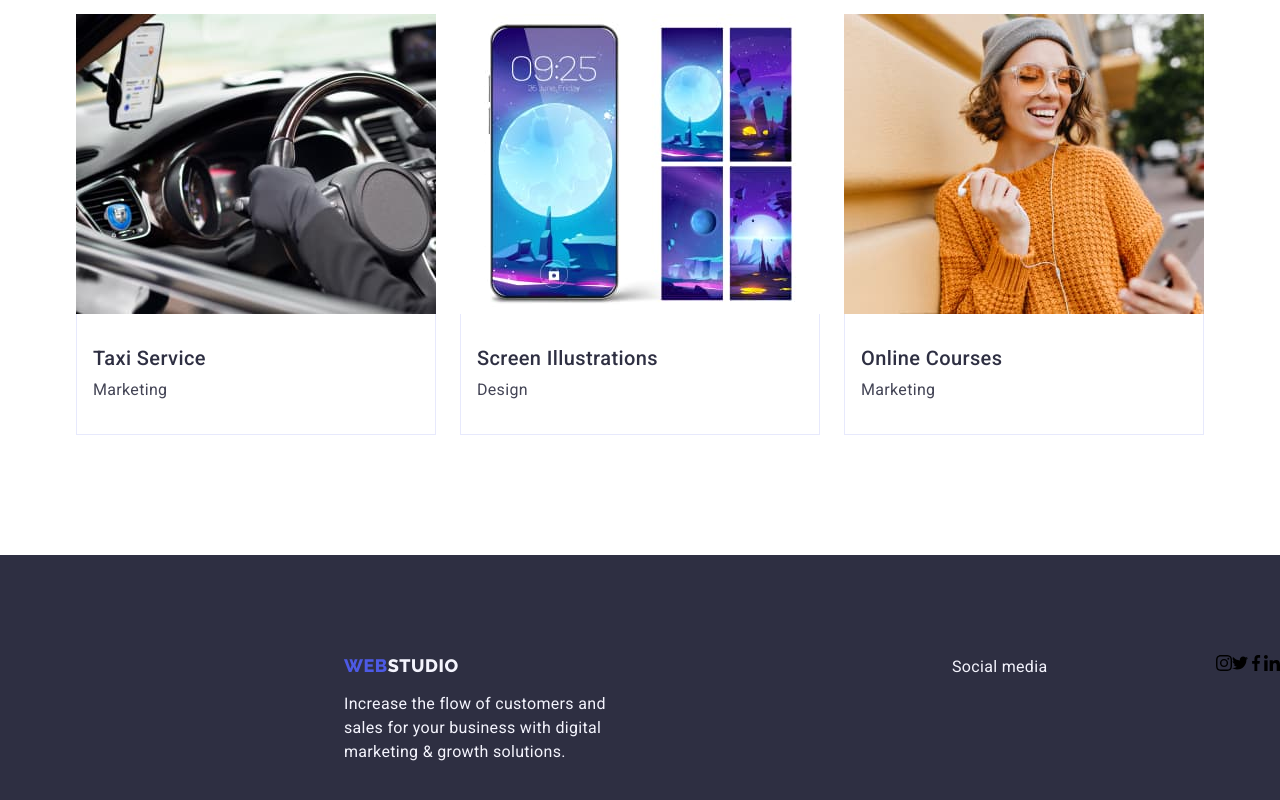
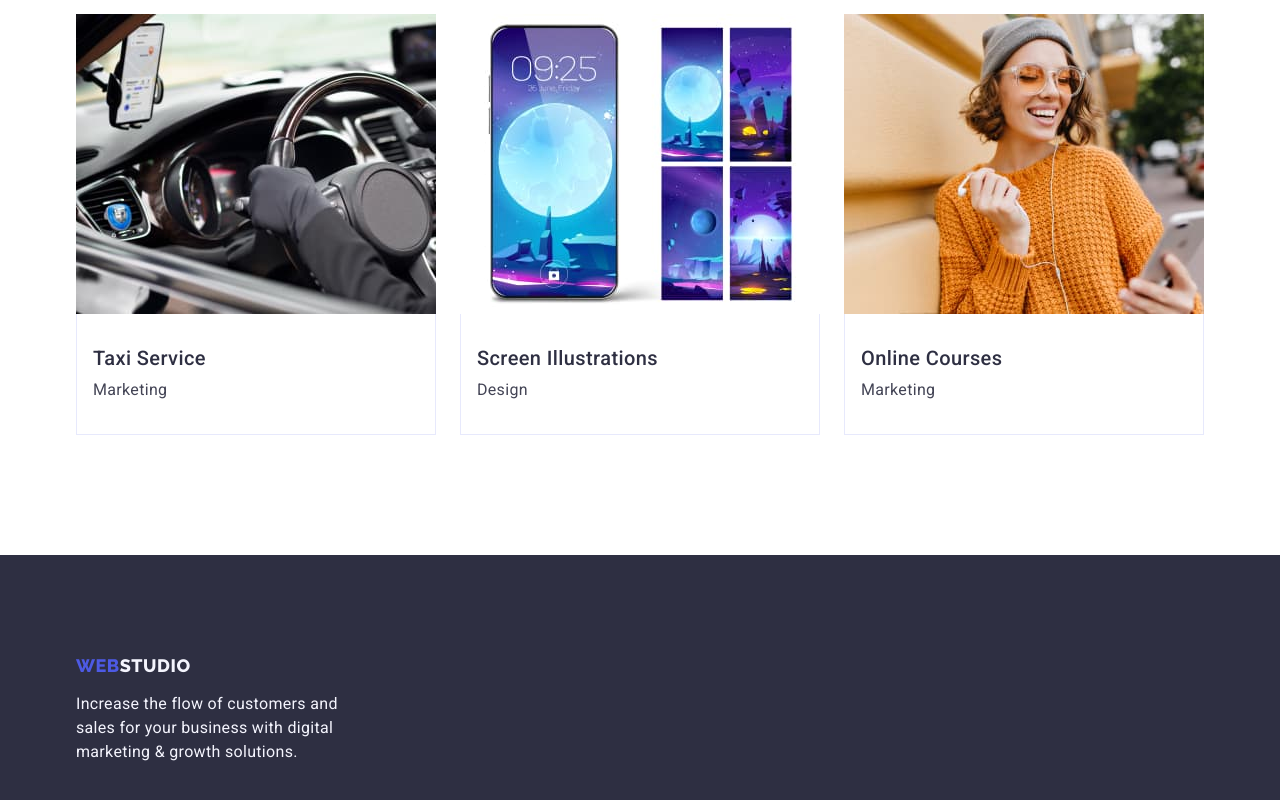
Before and after one commit to Denys-Tym/new-project-4, a plain HTML site: page index.html in a window 1280 px wide. Shown: the part 2600-3400 px from the top of the page. Drawn offline with nearby package versions, Linux system fonts and the light colour scheme.

Commit message:
update-new

```diff
--- a/css/styles.css
+++ b/css/styles.css
@@ -337,7 +337,6 @@ img {
   padding-top: 100px;
   padding-bottom: 100px;
   margin-top: 0;
-  display: flex;
 }
 
 .footer-container {
--- a/index.html
+++ b/index.html
@@ -422,21 +422,6 @@
           solutions.
         </p>
       </div>
-      <div class="footer-container">
-        <p class="footer-text">Social media</p>
-        <svg class="footer-icon" width="16" height="16">
-          <use href="#icon-instagram"></use>
-        </svg>
-        <svg class="footer-icon" width="16" height="16">
-          <use href="#icon-twitter"></use>
-        </svg>
-        <svg class="footer-icon" width="16" height="16">
-          <use href="#icon-facebook"></use>
-        </svg>
-        <svg class="footer-icon" width="16" height="16">
-          <use href="#icon-linkedin"></use>
-        </svg>
-      </div>
     </footer>
   </body>
 </html>
```
